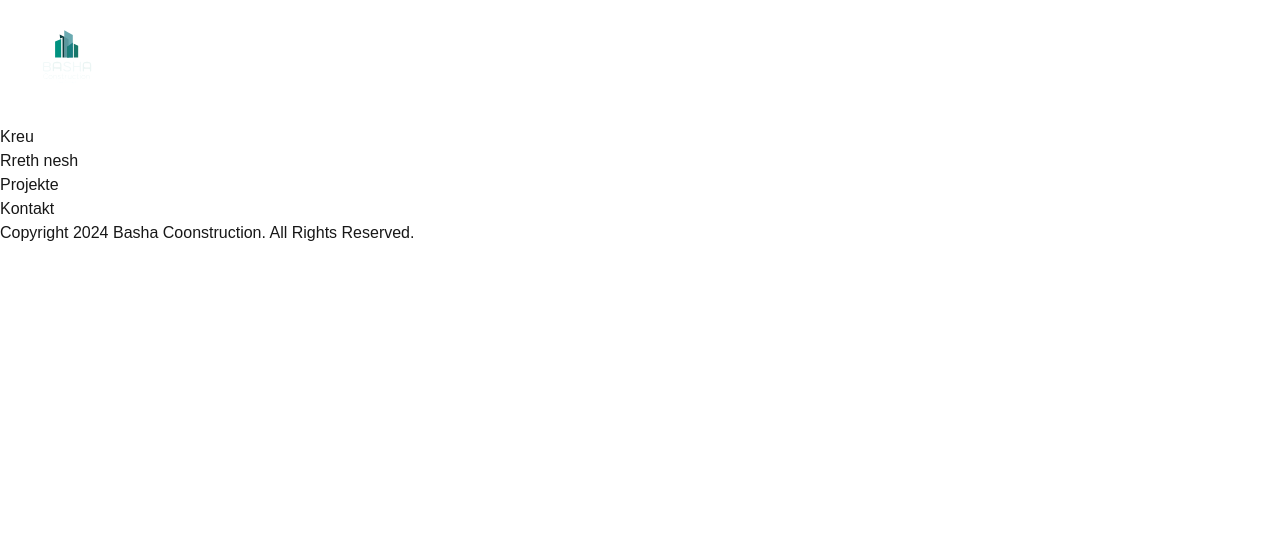
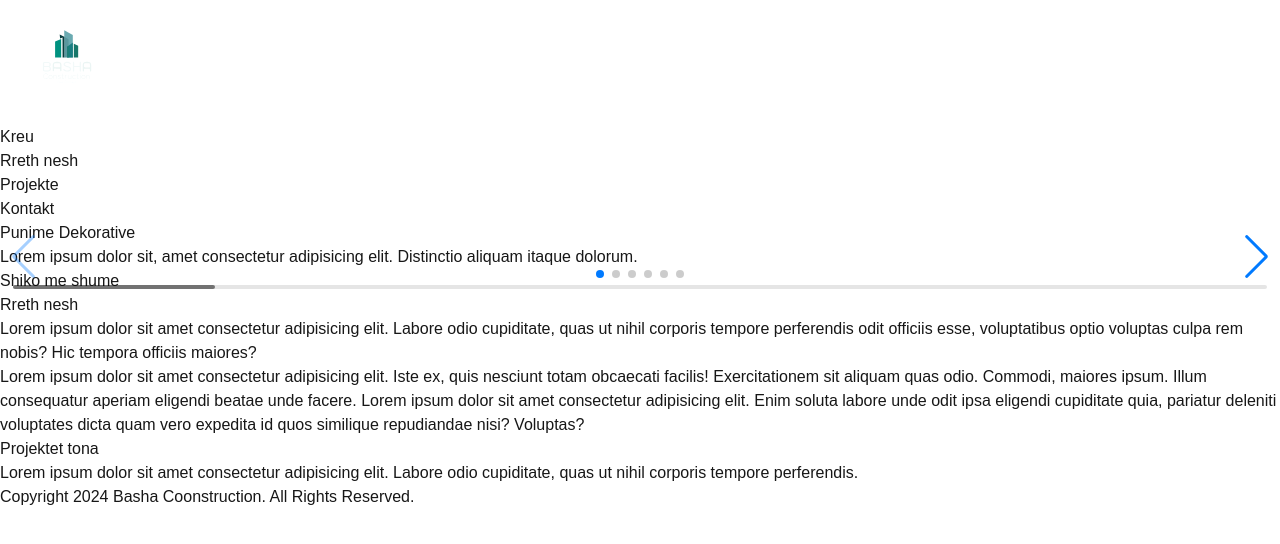
Before and after one commit to ronadabasha/construction, a Next.js app: page / in a window 1280 px wide. Shown: the top 544 px of the page. Built offline with nearby package versions, Linux system fonts and the light colour scheme.

Commit message:
new sections added

```diff
--- a/src/app/page.tsx
+++ b/src/app/page.tsx
@@ -29,24 +29,127 @@ export default function Home() {
           onSlideChange={() => console.log("slide change")}
         >
           <SwiperSlide>
-            <div className="bg-[url('/slider/1.jpg')] h-screen -mt-[70px] bg-cover bg-center"></div>
+            <div className="bg-[url('/slider/1.jpg')] h-screen -mt-[70px] bg-cover bg-center">
+              <div className="absolute bg-[#00000094] text-white max-w-[500px] p-8 left-40 top-[300px]">
+                <h1 className="text-xl font-bold mb-8">Punime Dekorative</h1>
+                <p>
+                  Lorem ipsum dolor sit, amet consectetur adipisicing elit.
+                  Distinctio aliquam itaque dolorum.
+                </p>
+                <button className="bg-[#18776A] text-[#ffffffed] px-6 py-3 mt-8">
+                  Shiko me shume
+                </button>
+              </div>
+            </div>
           </SwiperSlide>
           <SwiperSlide>
-            <div className="bg-[url('/slider/2.jpg')] h-screen -mt-[70px] bg-cover bg-center"></div>
+            <div className="bg-[url('/slider/2.jpg')] h-screen -mt-[70px] bg-cover bg-center">
+              <div className="absolute bg-[#00000094] text-white max-w-[500px] p-8 left-40 top-[300px]">
+                <h1 className="text-xl font-bold mb-8">Pllaka dhe parkete</h1>
+                <p>
+                  Lorem ipsum dolor sit, amet consectetur adipisicing elit.
+                  Distinctio aliquam itaque dolorum.
+                </p>
+                <button className="bg-[#18776A] text-[#ffffffed] px-6 py-3 mt-8">
+                  Shiko me shume
+                </button>
+              </div>
+            </div>
           </SwiperSlide>
           <SwiperSlide>
-            <div className="bg-[url('/slider/3.jpg')] h-screen -mt-[70px] bg-cover bg-center"></div>
+            <div className="bg-[url('/slider/3.jpg')] h-screen -mt-[70px] bg-cover bg-center">
+              <div className="absolute bg-[#00000094] text-white max-w-[500px] p-8 left-40 top-[300px]">
+                <h1 className="text-xl font-bold mb-8">Hidrosanitare</h1>
+                <p>
+                  Lorem ipsum dolor sit, amet consectetur adipisicing elit.
+                  Distinctio aliquam itaque dolorum.
+                </p>
+                <button className="bg-[#18776A] text-[#ffffffed] px-6 py-3 mt-8">
+                  Shiko me shume
+                </button>
+              </div>
+            </div>
           </SwiperSlide>
           <SwiperSlide>
-            <div className="bg-[url('/slider/4.jpg')] h-screen -mt-[70px] bg-cover bg-center"></div>
+            <div className="bg-[url('/slider/4.jpg')] h-screen -mt-[70px] bg-cover bg-center">
+              <div className="absolute bg-[#00000094] text-white max-w-[500px] p-8 left-40 top-[300px]">
+                <h1 className="text-xl font-bold mb-8">Punime Dekorative</h1>
+                <p>
+                  Lorem ipsum dolor sit, amet consectetur adipisicing elit.
+                  Distinctio aliquam itaque dolorum.
+                </p>
+                <button className="bg-[#18776A] text-[#ffffffed] px-6 py-3 mt-8">
+                  Shiko me shume
+                </button>
+              </div>
+            </div>
           </SwiperSlide>
           <SwiperSlide>
-            <div className="bg-[url('/slider/5.jpg')] h-screen -mt-[70px] bg-cover bg-center"></div>
+            <div className="bg-[url('/slider/5.jpg')] h-screen -mt-[70px] bg-cover bg-center">
+              <div className="absolute bg-[#00000094] text-white max-w-[500px] p-8 left-40 top-[300px]">
+                <h1 className="text-xl font-bold mb-8">Punime Dekorative</h1>
+                <p>
+                  Lorem ipsum dolor sit, amet consectetur adipisicing elit.
+                  Distinctio aliquam itaque dolorum.
+                </p>
+                <button className="bg-[#18776A] text-[#ffffffed] px-6 py-3 mt-8">
+                  Shiko me shume
+                </button>
+              </div>
+            </div>
           </SwiperSlide>
           <SwiperSlide>
-            <div className="bg-[url('/slider/6.jpg')] h-screen -mt-[70px] bg-cover bg-center"></div>
+            <div className="bg-[url('/slider/6.jpg')] h-screen -mt-[70px] bg-cover bg-center">
+              <div className="absolute bg-[#00000094] text-white max-w-[500px] p-8 left-40 top-[300px]">
+                <h1 className="text-xl font-bold mb-8">Punime Dekorative</h1>
+                <p>
+                  Lorem ipsum dolor sit, amet consectetur adipisicing elit.
+                  Distinctio aliquam itaque dolorum.
+                </p>
+                <button className="bg-[#18776A] text-[#ffffffed] px-6 py-3 mt-8">
+                  Shiko me shume
+                </button>
+              </div>
+            </div>
           </SwiperSlide>
         </Swiper>
+        <div
+          id="about"
+          className="bg-[url('/slider/3.jpg')] bg-cover bg-center bg-fixed"
+        >
+          <div className="bg-[#ffffffed] py-14 ">
+            <div className="h-[300px] max-w-6xl mx-auto ">
+              <h2 className="text-xl font-bold mb-6">Rreth nesh</h2>
+              <p>
+                Lorem ipsum dolor sit amet consectetur adipisicing elit. Labore
+                odio cupiditate, quas ut nihil corporis tempore perferendis odit
+                officiis esse, voluptatibus optio voluptas culpa rem nobis? Hic
+                tempora officiis maiores?
+              </p>
+              <p>
+                Lorem ipsum dolor sit amet consectetur adipisicing elit. Iste
+                ex, quis nesciunt totam obcaecati facilis! Exercitationem sit
+                aliquam quas odio. Commodi, maiores ipsum. Illum consequatur
+                aperiam eligendi beatae unde facere. Lorem ipsum dolor sit amet
+                consectetur adipisicing elit. Enim soluta labore unde odit ipsa
+                eligendi cupiditate quia, pariatur deleniti voluptates dicta
+                quam vero expedita id quos similique repudiandae nisi? Voluptas?
+              </p>
+            </div>
+          </div>
+        </div>
+        <div
+          id="projects"
+          className="h-[300px] bg-[#18776A] text-[#ffffffed] py-14"
+        >
+          <div className="h-[300px] max-w-6xl mx-auto ">
+            <h2 className="text-xl font-bold mb-6">Projektet tona</h2>
+            <p>
+              Lorem ipsum dolor sit amet consectetur adipisicing elit. Labore
+              odio cupiditate, quas ut nihil corporis tempore perferendis.
+            </p>
+          </div>
+        </div>
       </main>
       <Footer />
     </div>
--- a/src/components/footer.tsx
+++ b/src/components/footer.tsx
@@ -3,12 +3,12 @@ import React from "react";
 
 export default function Footer() {
   return (
-    <footer className="w-full bg-[#000000] py-14 text-white">
+    <footer className="w-full bg-[#000000] py-4 text-white">
       {/* <div className="flex justify-between max-w-6xl mx-auto">
         <button className="bg-[#2E496D] px-4 py-2 rounded">Contact us</button>
         <Link href="/">Basha Construction</Link>
       </div> */}
-      <p className="text-center">
+      <p className="text-center text-xs">
         Copyright 2024 Basha Coonstruction. All Rights Reserved.
       </p>
     </footer>
--- a/src/components/header.tsx
+++ b/src/components/header.tsx
@@ -13,7 +13,7 @@ export default function Header() {
     />
   );
   return (
-    <div className="w-full bg-[#2E496D] h-[70px]">
+    <div className="w-full bg-[#000000] h-[70px]">
       <div className="flex justify-between items-center max-w-6xl mx-auto">
         <Link href="/" className="block h-[70px]">
           <Logo />
```
